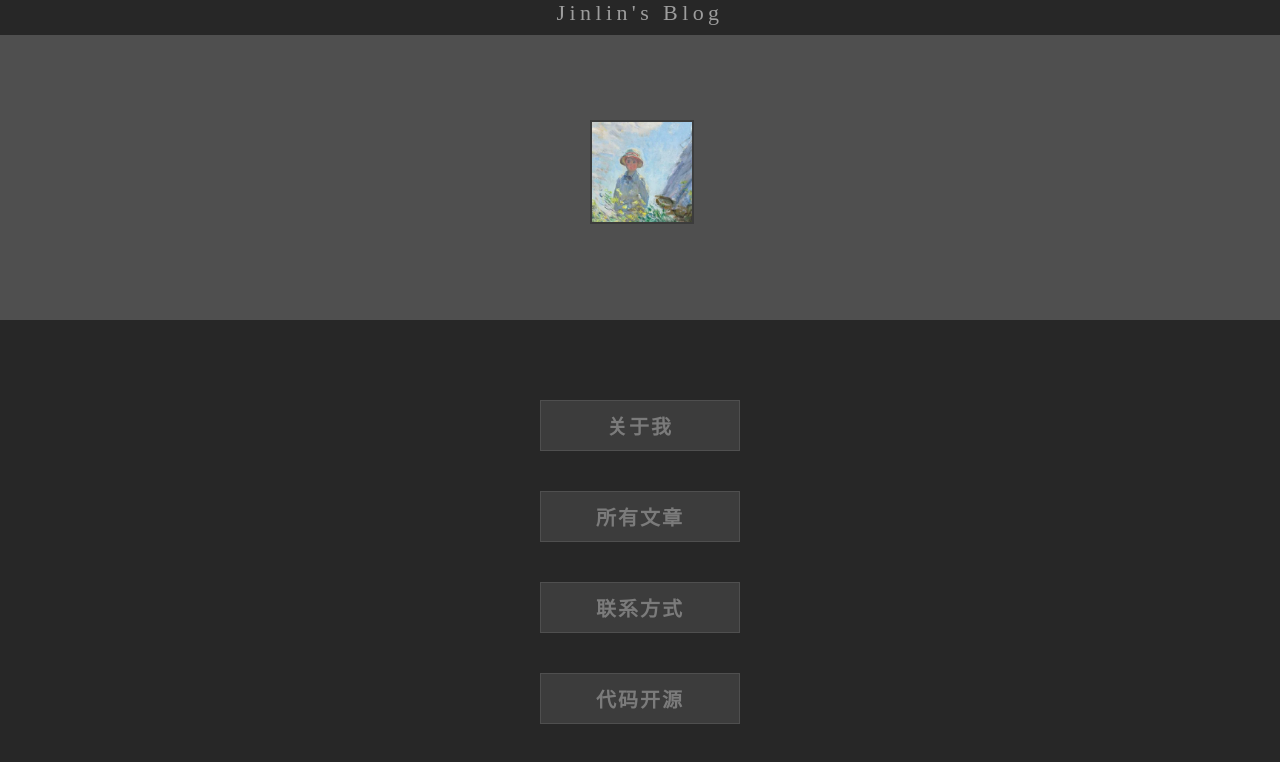
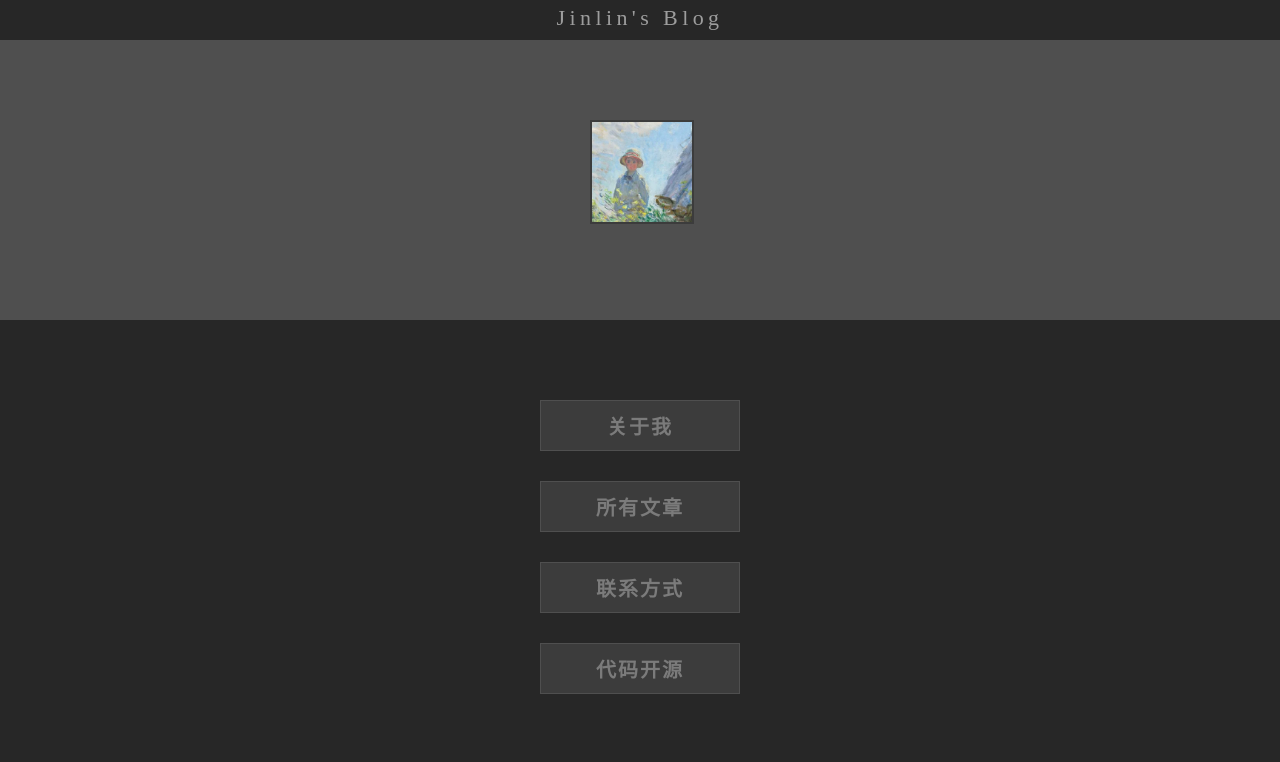
Before and after one commit to cjinlin/cjinlin.github.io, a plain HTML site: page index.html in a window 1280 px wide. Drawn offline with Linux system fonts and the light colour scheme.

Commit message:
Update homepage_style.css
make it better

```diff
--- a/homepage_style.css
+++ b/homepage_style.css
@@ -28,7 +28,7 @@ div.menu ul{
 }
 
 div.menu li{
-    margin:5vh auto;
+    margin:30px auto;
     padding:0;
 }
 
@@ -38,7 +38,7 @@ div.menu ul li a{
     font-size:20px;
     font-weight:600;
     letter-spacing:0.1em;
-    padding:10px 50px;
+    padding:10px 40px;
     background-color:#3C3C3C;
     border:#4F4F4F solid 1px;
     text-decoration:none;
@@ -48,6 +48,7 @@ div.menu ul li a{
 
 div.topbar{
     top:0;
+    padding-top:5px;
     position:fixed;
     width:100vw;
     height:35px;
```
